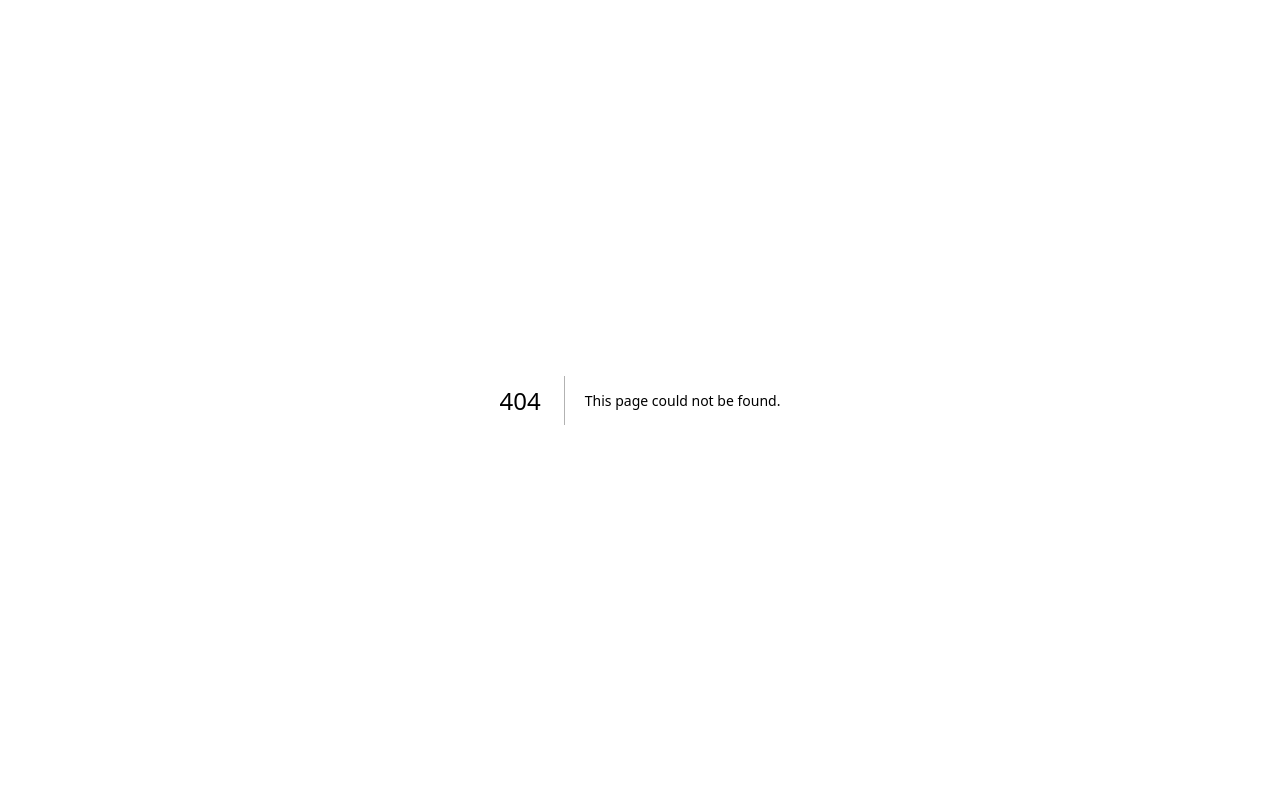
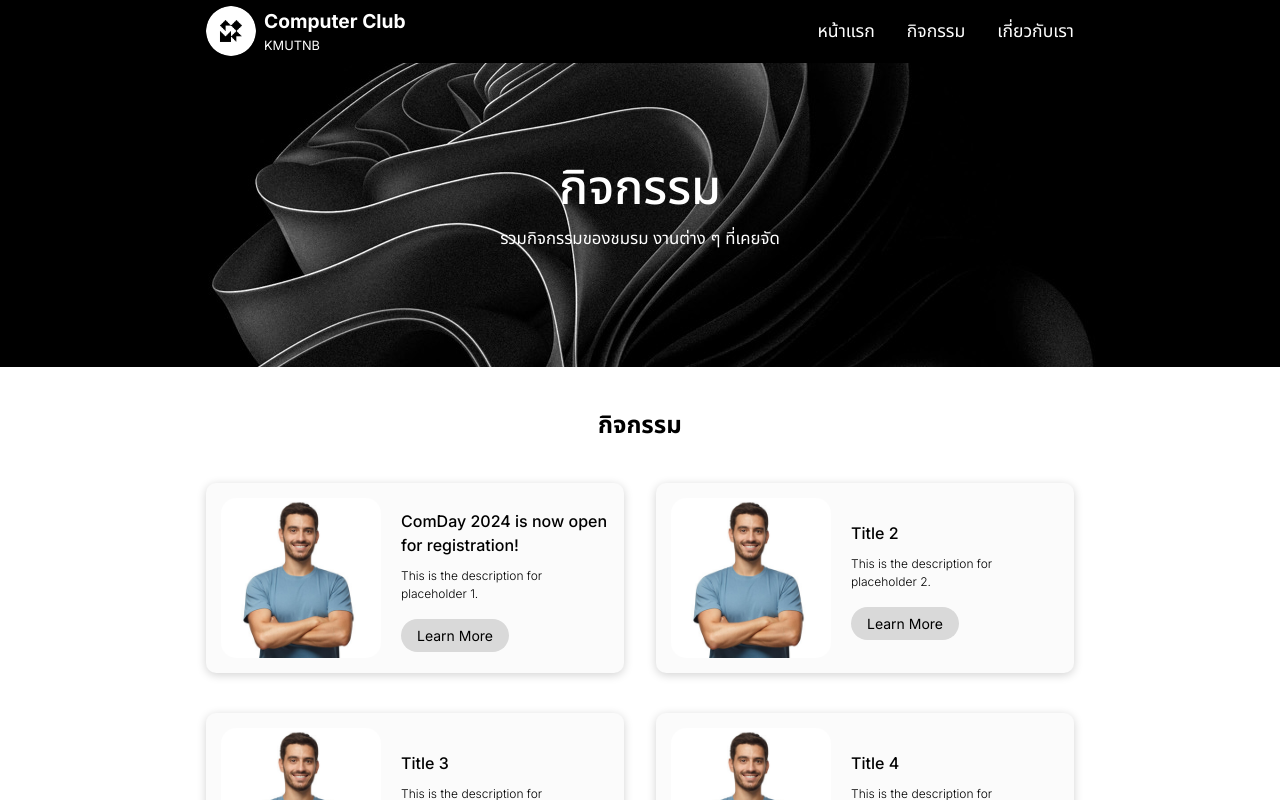
Before and after one commit to buratud/cck-website, a Next.js app in the folder web/: page /activities in a window 1280 px wide. Before the commit this address had no page. Shown: the top 800 px of the page. Built offline with nearby package versions, Linux system fonts and the light colour scheme.

Commit message:
initialise activities page

```diff
--- /dev/null
+++ b/web/src/app/activities/page.module.scss
@@ -0,0 +1,68 @@
+.pageWrapper {
+  display: flex;
+  flex-direction: column;
+  min-height: 100vh;
+  opacity: 0;
+  animation: waveFadeIn 1s cubic-bezier(0.22, 1, 0.36, 1) forwards;
+}
+
+@keyframes waveFadeIn {
+  0% {
+    opacity: 0;
+    transform: translateY(-30px);
+  }
+  40% {
+    opacity: 0.7;
+    transform: translateY(10px);
+  }
+  100% {
+    opacity: 1;
+    transform: translateY(0) rotate(0);
+  }
+}
+
+.pageContainer {
+  flex: 1;
+  padding: 40px 0;
+  display: flex;
+  flex-direction: column; // ensure children stack vertically
+  align-items: center;
+  background-color: white;
+  opacity: 0;
+  animation: waveFadeIn 1.1s cubic-bezier(0.22, 1, 0.36, 1) forwards 0.2s;
+}
+
+.title2 {
+  font-size: 24px;
+  font-weight: bold;
+  text-align: center;
+  color: #000;
+  animation: waveFadeIn 1.1s cubic-bezier(0.22, 1, 0.36, 1) forwards 0.2s;
+}
+
+.view {
+  display: grid;
+  grid-template-columns: 1fr 1fr;
+  column-gap: 32px;
+  padding: 0 16px;
+  margin: 20px auto;
+  max-width: 900px;
+  opacity: 0;
+  animation: waveFadeIn 1.3s cubic-bezier(0.22, 1, 0.36, 1) forwards 0.4s;
+
+  @media (max-width: 900px) {
+    grid-template-columns: 1fr;
+    padding: 0 48px;
+    margin: 0 auto;
+  }
+}
+
+.navbar,
+.footer {
+  background-color: #f8f9fa;
+  padding: 10px 20px;
+  text-align: center;
+  font-size: 18px;
+  opacity: 0;
+  animation: waveFadeIn 0.75s cubic-bezier(0.22, 1, 0.36, 1) forwards 0.1s;
+}
--- a/web/src/app/page.tsx
+++ b/web/src/app/activities/page.tsx
@@ -6,19 +6,19 @@ import Placeholder from '@/app/components/placeholder';
 import Banner from '@/app/components/banner';
 import styles from './page.module.scss';
 
-export default function Home() {
+export default function Activities() {
   return (
     <div className={styles.pageWrapper}>
       <Navbar />
 
       <Banner
-        title="Computer Club KMUTNB"
-        subtitle='"We are Changeing the world with technology." ~ Rookies111'
-        showButton={true}
+        title="กิจกรรม"
+        subtitle='รวมกิจกรรมของชมรม งานต่าง ๆ ที่เคยจัด'
+        showButton={false}
       />
 
       <div className={styles.pageContainer}>
-        <div className={styles.title2}>Announcements</div>
+        <div className={styles.title2}>กิจกรรม</div>
         <div className={styles.view}>
           <Placeholder
             title="ComDay 2024 is now open for registration!"
```
